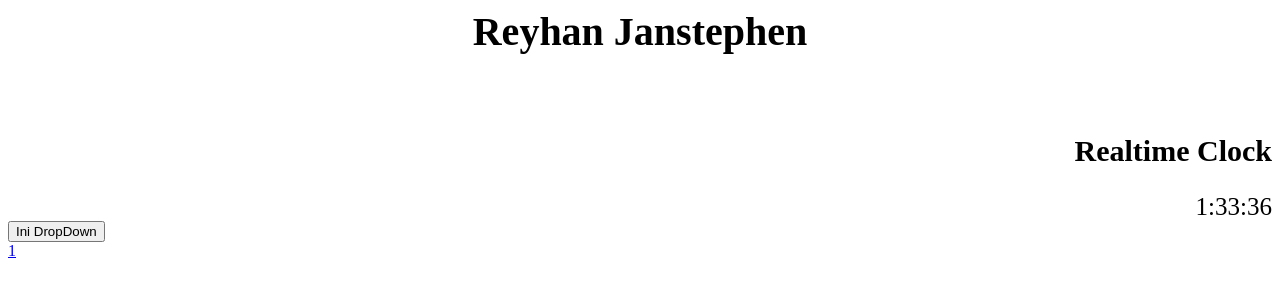
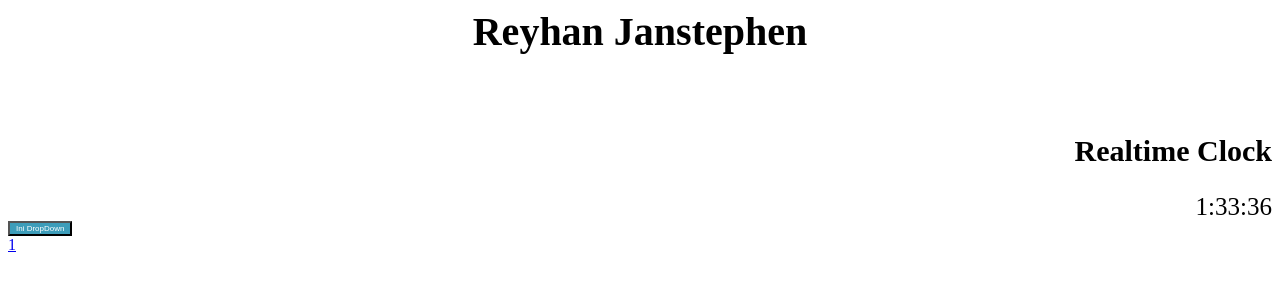
Before and after one commit to ReyhanJanstephen/reyhanjanstephen.github.io, a plain HTML site: page index.html in a window 1280 px wide. Drawn offline with Linux system fonts and the light colour scheme.

Commit message:
Update index.css

```diff
--- a/index.css
+++ b/index.css
@@ -26,3 +26,12 @@
    margin: 0;
    padding: 0;
   }
+  .dropbutton{
+   background-color: #3D9DBA;
+   color: white;
+   font-size: 8px;
+   font: arial;
+  }
+  .dropbutton:hover, .dropbutton:focus{
+   background-color: #2980B9;
+  }
```
